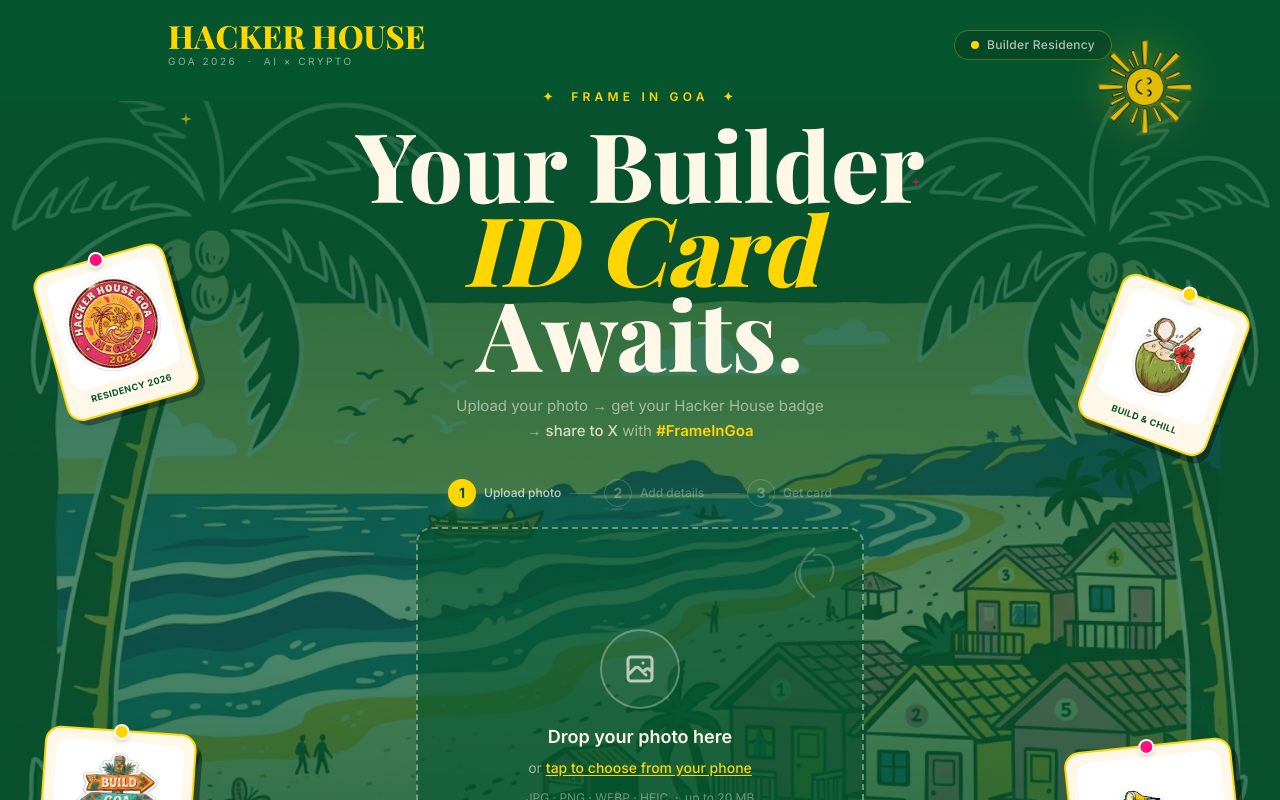
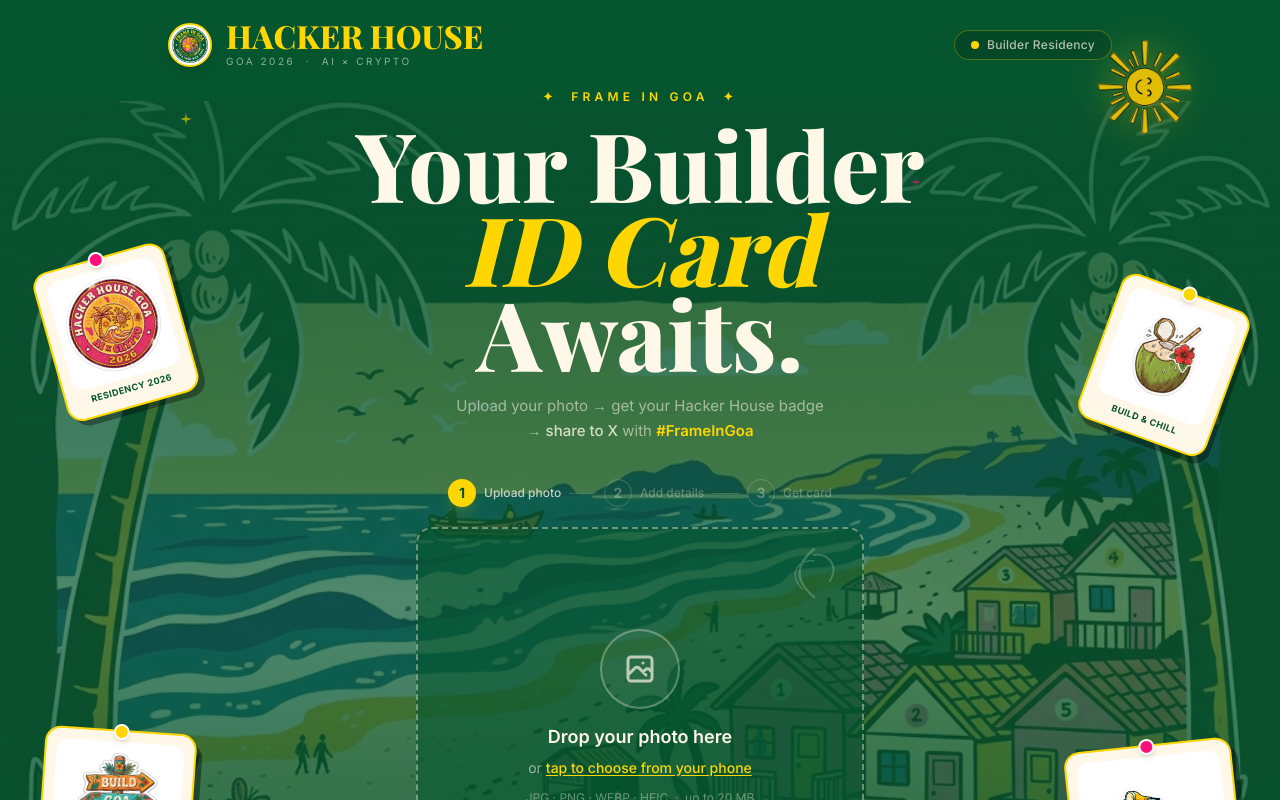
Before and after one commit to YASAR300/FrameInGoa, a Next.js app: page / in a window 1280 px wide. Shown: the top 800 px of the page. Built offline with nearby package versions, Linux system fonts and the light colour scheme.

Commit message:
Add FrameInGoa logo emblem to header nav and configure favicon icons in layout metadata

```diff
--- a/src/app/layout.tsx
+++ b/src/app/layout.tsx
@@ -33,15 +33,22 @@
     "2:47PM Studio",
     "FrameInGoa",
   ],
+  icons: {
+    icon: "/assets/frameingoa-logo.png",
+    shortcut: "/assets/frameingoa-logo.png",
+    apple: "/assets/frameingoa-logo.png",
+  },
   openGraph: {
     title: "FrameInGoa — Hacker House Goa 2026",
     description: "Generate your Builder ID Card for Hacker House Goa 2026",
     type: "website",
+    images: ["/assets/frameingoa-logo.png"],
   },
   twitter: {
     card: "summary_large_image",
     title: "FrameInGoa — Hacker House Goa 2026",
     description: "Generate your Builder ID Card for Hacker House Goa 2026",
+    images: ["/assets/frameingoa-logo.png"],
   },
 };
 
--- a/src/app/page.tsx
+++ b/src/app/page.tsx
@@ -212,6 +212,21 @@
           transition={{ duration: 0.6, ease: easeOutCubic }}
           className="relative z-10 flex items-center justify-between px-6 sm:px-10 py-5 max-w-5xl mx-auto w-full"
         >
+          <div className="flex items-center gap-3.5">
+            {/* FrameInGoa Logo Image */}
+            <motion.div
+              whileHover={{ rotate: 10, scale: 1.08 }}
+              transition={{ duration: 0.2 }}
+              className="relative w-11 h-11 sm:w-13 sm:h-13 rounded-full overflow-hidden border-2 border-goa-yellow bg-white shadow-lg shrink-0 p-0.5"
+            >
+              <Image
+                src="/assets/frameingoa-logo.png"
+                alt="FrameInGoa Logo"
+                fill
+                className="object-contain"
+              />
+            </motion.div>
+
             <div>
               <p
                 className="font-serif text-goa-yellow leading-none"
@@ -222,6 +237,7 @@
               <p className="font-sans text-goa-cream/55 text-[10px] tracking-[0.25em] uppercase mt-0.5">
                 Goa 2026 &nbsp;·&nbsp; AI × Crypto
               </p>
+            </div>
           </div>
 
           <div className="hidden sm:flex items-center gap-2 px-4 py-1.5 rounded-full border border-goa-yellow/30 bg-black/15 backdrop-blur-sm">
```
Also changed, not shown: public/assets/frameingoa-logo.png (added). Lines whose indentation alone changed are shown as unchanged.
